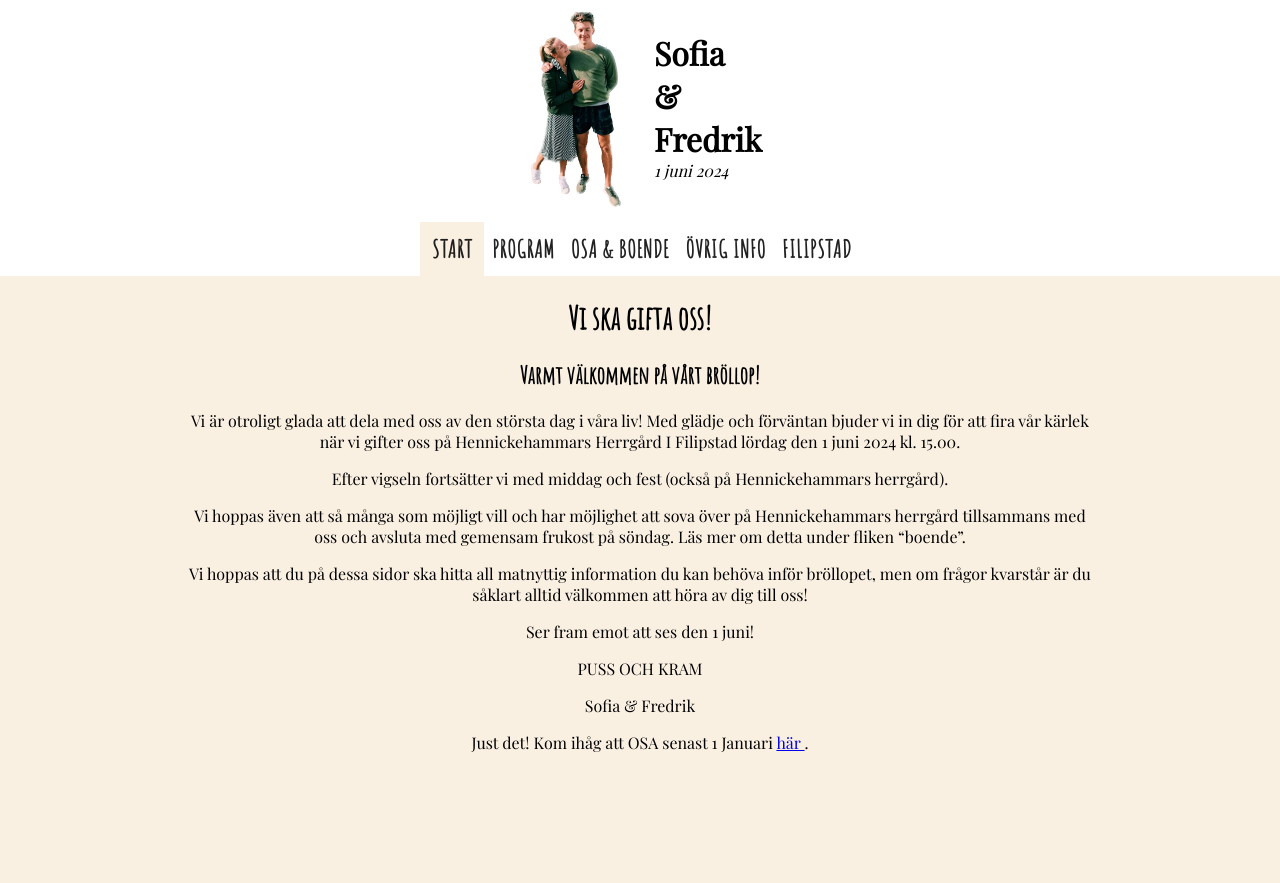
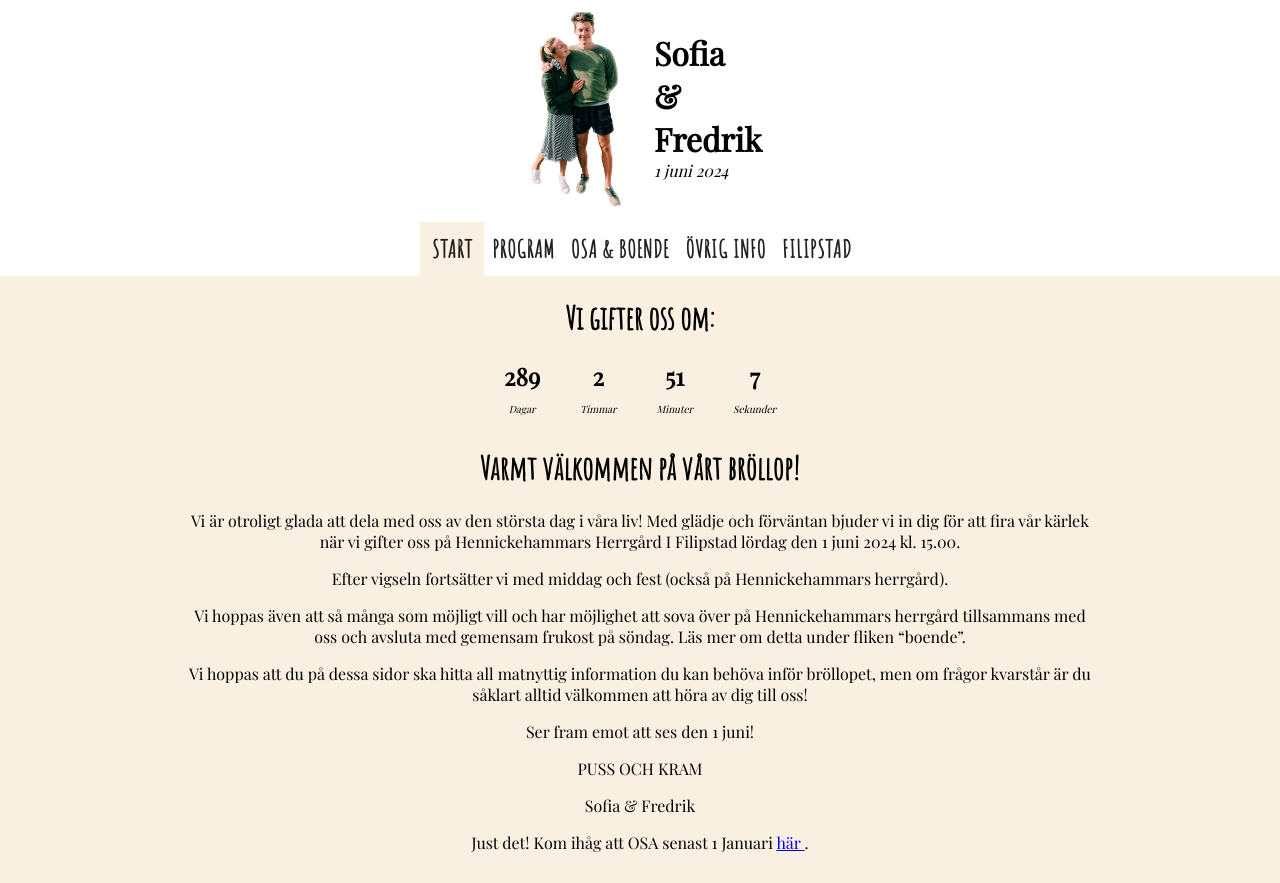
Before and after one commit to cflhammar/cflhammar.github.io, a React (Create React App) app: page / in a window 1280 px wide. Before the commit the page ends 800 px from the top, so only its background shows below. Built offline with nearby package versions, Linux system fonts and the light colour scheme.

Commit message:
adds timer

```diff
--- a/package.json
+++ b/package.json
@@ -16,6 +16,7 @@
     "@types/node": "^16.18.40",
     "@types/react": "^18.2.20",
     "@types/react-dom": "^18.2.7",
+    "moment": "^2.29.4",
     "react": "^18.2.0",
     "react-dom": "^18.2.0",
     "react-router-dom": "^6.15.0",
--- a/src/App.tsx
+++ b/src/App.tsx
@@ -10,6 +10,7 @@ import Filipstad from "./components/Filipstad";
 import {Button} from "@material-ui/core";
 import background from "./bg.jpg";
 import SofImage from "./components/SofImage/SofImage";
+import CountDown from "./components/CountDown";
 
 
 function App() {
--- /dev/null
+++ b/src/components/CountDown.css
@@ -0,0 +1,9 @@
+.timer {
+    display: inline-flex;
+}
+
+.timer-block{
+    padding: 20px;
+    padding-top: 0;
+    padding-bottom: 0;
+}
--- /dev/null
+++ b/src/components/CountDown.tsx
@@ -0,0 +1,58 @@
+import React, {useEffect, useState} from "react";
+import moment from "moment";
+import "./CountDown.css"
+
+const timeValueStyle = {fontSize: "x-large", fontWeight: "bold", margin:0};
+const timeTextStyle = {fontSize: "x-small" ,fontStyle: "italic"};
+
+
+const CountDown = () => {
+    const expiration = "2024-06-01T15:00:00+0000"
+    const [days, setDays] = useState(0);
+    const [hours, setHours] = useState(0);
+    const [minutes, setMinutes] = useState(0);
+    const [seconds, setSeconds] = useState(0);
+
+    useEffect(() => {
+        const interval = setInterval(() => {
+            updateTime();
+        }, 500)
+
+        return () => clearInterval(interval);
+    },)
+
+    const updateTime = () => {
+        const now = new Date();
+        const exp = moment(expiration);
+        const days = exp.diff(now, 'days');
+        const hours = exp.subtract(days, 'days').diff(now, 'hours');
+        const minutes = exp.subtract(hours, 'hours').diff(now, 'minutes');
+        const seconds = exp.subtract(minutes, 'minutes').diff(now, 'seconds');
+
+        setDays(days);
+        setHours(hours);
+        setMinutes(minutes);
+        setSeconds(seconds);
+    }
+
+    return <div className="timer">
+        <div className="timer-block">
+            <p style={timeValueStyle}> {days}</p>
+            <p style={timeTextStyle}> Dagar</p>
+        </div>
+        <div className="timer-block">
+            <p style={timeValueStyle}> {hours}</p>
+            <p style={timeTextStyle}> Timmar</p>
+        </div>
+        <div className="timer-block">
+            <p style={timeValueStyle}> {minutes}</p>
+            <p style={timeTextStyle}> Minuter</p>
+        </div>
+        <div className="timer-block">
+            <p style={timeValueStyle}> {seconds}</p>
+            <p style={timeTextStyle}> Sekunder</p>
+        </div>
+    </div>
+}
+
+export default CountDown;
--- a/src/components/Start/StartPage.tsx
+++ b/src/components/Start/StartPage.tsx
@@ -8,6 +8,7 @@ import sof3 from "./sof3.jpeg";
 import sof4 from "./sof4.jpeg";
 import sof5 from "./sof5.jpeg";
 import SofImage from "../SofImage/SofImage";
+import CountDown from "../CountDown";
 
 interface PageId {
     setPageId: (pageId: number) => void
@@ -18,8 +19,9 @@ const StartPage: FC<PageId> = ({setPageId}) => {
     return (
         <Container>
             <Box>
-                <h1> Vi ska gifta oss! </h1>
-                <h2>Varmt välkommen på vårt bröllop!</h2>
+                <h1> Vi gifter oss om: </h1>
+                <CountDown />
+                <h1>Varmt välkommen på vårt bröllop!</h1>
 
                 <p> Vi är otroligt glada att dela med oss av den största dag i våra liv! Med glädje och
                     förväntan bjuder vi in dig för att fira vår kärlek när vi gifter oss på
```
Also changed, not shown: 1 other file (tests, documents, lock files or other folders).
